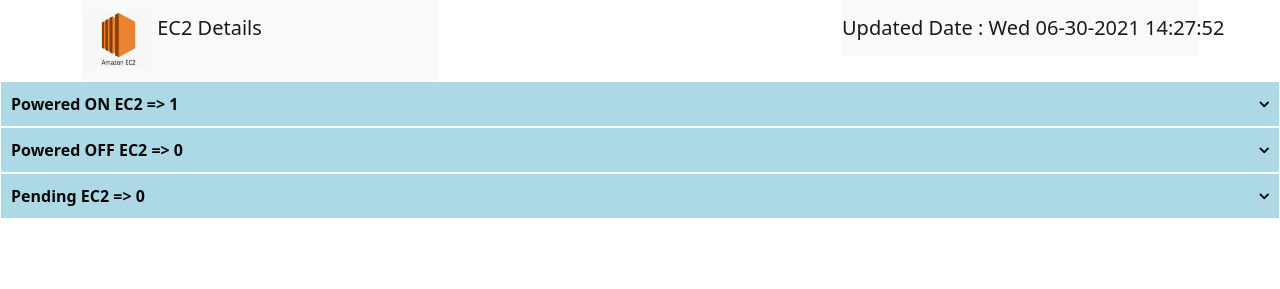
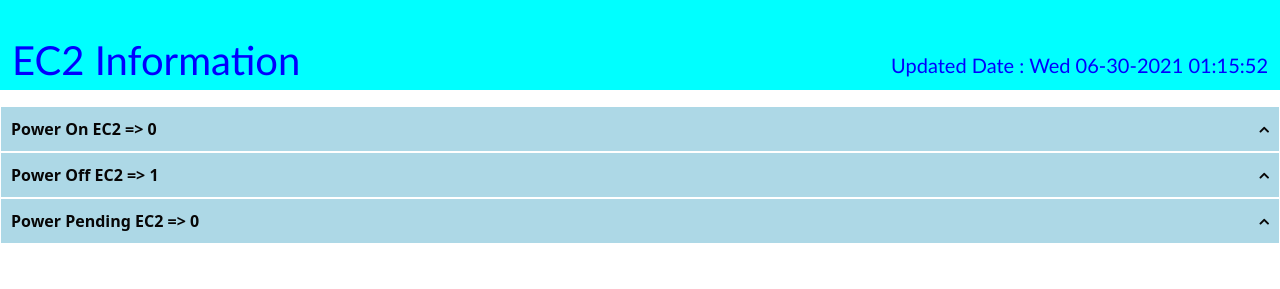
Before and after one commit to kujalk/React_EC2_App, a React app in the folder ec2-details/: page / in a window 1280 px wide. Built offline with nearby package versions, Linux system fonts and the light colour scheme.

Commit message:
Removed additional components and attached a single component with modifications to inline style sheets

```diff
--- a/ec2-details/public/data.json
+++ b/ec2-details/public/data.json
@@ -1,12 +1,12 @@
 {
-    "Date": "Wed 06-30-2021 14:27:52",
+    "Date": "Wed 06-30-2021 01:15:52",
     "Details": [
         {
             "Region": "ap-southeast-1",
             "ID": "i-0d5d52e9997a30d46",
             "Size": "t2.micro",
             "AZ": "ap-southeast-1a",
-            "State": "On"
+            "State": "Off"
         }
     ]
 }
--- a/ec2-details/public/index.html
+++ b/ec2-details/public/index.html
@@ -31,40 +31,10 @@
   <!-- As a link -->
   <!-- Image and text -->
 
-  <div class="container">
-    <div class="row row-cols-3">
-        <div class="col" class="text-left">
-            <nav class="navbar navbar-light bg-light">
-            <a class="navbar-brand" href="#" id="Nav">
-              <img src="./ec2.png" width="70" height="55" class="d-inline-block align-top" alt="">
-              EC2 Details
-            </a>
-          </nav>
-        </div>
-        <div class="col"></div>
-        <div class="col" >
-            <nav class="navbar navbar-light bg-light" id="nav">
-            </nav>
-        </div>
-    </div>
-  </div>
+  <body>
+      <noscript>You need to enable JavaScript to run this app.</noscript>
 
+    <div id="EC2"></div>
 
-
-  <body>
-    <noscript>You need to enable JavaScript to run this app.</noscript>
-    <div id="EC2On"></div>
-    <div id="EC2Off"></div>
-    <div id="EC2Pending"></div>
-    <!--
-      This HTML file is a template.
-      If you open it directly in the browser, you will see an empty page.
-
-      You can add webfonts, meta tags, or analytics to this file.
-      The build step will place the bundled scripts into the <body> tag.
-
-      To begin the development, run `npm start` or `yarn start`.
-      To create a production bundle, use `npm run build` or `yarn build`.
-    -->
   </body>
 </html>
--- /dev/null
+++ b/ec2-details/src/components/EC2Status.jsx
@@ -0,0 +1,110 @@
+import React, { Component } from 'react';
+import 'bootstrap/dist/css/bootstrap.min.css';
+import Collapsible from 'react-collapsible';
+import '../css/EC2.css';
+
+class EC2View extends Component {
+    state = {
+        createdDate: "",
+        details: [],
+        all_states : ["On","Off","Pending"]
+     }
+
+     fetchData()
+     {
+         fetch("./data.json")
+         .then(response => response.json())
+         .then(data => {
+                this.setState({details:data.Details});
+                this.setState({createdDate:data.Date});
+            })
+         .catch(error => console.log(error));
+     }
+
+     componentDidMount()
+     {
+         this.fetchData()
+         setInterval(()=> this.fetchData(), 120000);
+     }
+
+    countEC2(ec2_state)
+    {
+        let count = 0
+        this.state.details.map(x => x.State===ec2_state ? count++:null)
+        return count
+    }
+
+    getBorderColor(ec2_state)
+    {
+        switch(ec2_state)
+        {
+            case "On":
+                return "success";
+            case "Off":
+                return "danger";
+            case "Pending":
+                return "warning"
+            default:
+                return "warning"
+        }
+    }
+
+    renderDetails(ec2_state)
+    {
+        return(
+
+            <React.Fragment>
+
+                <div className="container-fluid" style={{height: '90px', backgroundColor:'cyan'}}>
+                    <div className="row">
+                        <div className="col">
+                            <p style={{color: 'blue',fontSize: '40px',textAlign: 'left',paddingTop: '30px',fontFamily: "'Gill Sans', 'Gill Sans MT', Calibri, 'Trebuchet MS', 'sans-serif'"}}>EC2 Information</p>
+                        </div >
+                        <div className="col">
+                            <p style={{color: 'blue',fontSize: '20px',textAlign: 'right',paddingTop: '50px',fontFamily: "'Gill Sans', 'Gill Sans MT', Calibri, 'Trebuchet MS', 'sans-serif'"}}>Updated Date : {this.state.createdDate}</p>
+                        </div >
+                    </div>
+                </div>
+                    <p></p>
+
+                    {this.state.all_states.map(ec2_state =>
+                    <Collapsible trigger={"Power " + ec2_state + " EC2 => "+ this.countEC2(ec2_state)} >
+
+                        <table className="table table-bordered">
+                            <thead key="{ec2_state}-thead">
+                                <tr className={"table-" + this.getBorderColor(ec2_state)}>
+                                <th>Region</th>
+                                <th>Availability Zone</th>
+                                <th>Instance ID</th>
+                                <th>Size</th>
+                                <th>State</th>
+                                </tr>
+                            </thead>
+                            <tbody>
+                            {this.state.details.map(x => x.State ===ec2_state ?
+                                <tr className={"bg-" + this.getBorderColor(ec2_state)}>
+                                    <td>{x.Region}</td>
+                                    <td>{x.AZ}</td>
+                                    <td>{x.ID}</td>
+                                    <td>{x.Size}</td>
+                                    <td>{x.State}</td>
+                                </tr>
+                                :null
+                                )}
+                            </tbody>
+                        </table>
+                        </Collapsible>
+            )}
+            </React.Fragment>
+
+        );
+    }
+
+    render() {
+        return (
+        this.renderDetails()
+         );
+    }
+}
+
+export default EC2View;
--- a/ec2-details/src/components/loadNavBar.jsx
+++ /dev/null
@@ -1,39 +0,0 @@
-import React, { Component } from 'react';
-import Collapsible from 'react-collapsible';
-
-class UpdateEC2 extends Component {
-    state = {
-        createdDate: ""
-     }
-
-    fetchData()
-    {
-        // Fetch Function
-        fetch("./data.json")
-        .then(response => response.json())
-        .then(data => this.setState({createdDate:data.Date}))
-        .catch(error => console.log(error));
-    }
-
-    // Fetch Function
-    componentDidMount()
-    {
-        console.log("Hello")
-        this.fetchData()
-        setInterval(()=> this.fetchData(), 120000);
-    }
-
-    render() {
-        //this.getData()
-        return (
-            <React.Fragment>
-                <a class="navbar-brand" href="#">
-                    Updated Date : {this.state.createdDate}
-                </a>
-            </React.Fragment>
-
-         );
-    }
-}
-
-export default UpdateEC2;
--- a/ec2-details/src/components/loadPendingVMs.jsx
+++ /dev/null
@@ -1,82 +0,0 @@
-import React, { Component } from 'react';
-import 'bootstrap/dist/css/bootstrap.min.css';
-import Collapsible from 'react-collapsible';
-import '../css/EC2.css';
-
-class EC2PendingView extends Component {
-    state = {
-        createdDate: "",
-        details: []
-     }
-
-     fetchData()
-     {
-         // Fetch Function
-         fetch("./data.json")
-         .then(response => response.json())
-         .then(data => this.setState({details:data.Details}))
-         .catch(error => console.log(error));
-     }
-
-     // Fetch Function
-     componentDidMount()
-     {
-        this.fetchData()
-         setInterval(()=> this.fetchData(), 120000);
-     }
-
-    countEC2()
-    {
-        let count = 0
-        this.state.details.map(x => x.State==='Pending' ? count++:null)
-        return count
-    }
-
-    renderDetails()
-    {
-        //this.getData()
-        return(
-            <React.Fragment>
-
-                <Collapsible trigger={"Pending EC2 => "+ this.countEC2()} >
-
-                    <table class="table table-bordered">
-                        <thead>
-                            <tr class="table-warning">
-                            <th>Region</th>
-                            <th>Availability Zone</th>
-                            <th>Instance ID</th>
-                            <th>Size</th>
-                            <th>State</th>
-                            </tr>
-                        </thead>
-                        <tbody>
-                        {this.state.details.map(x => x.State ==='Pending' ?
-                            <tr class="bg-warning">
-                                <td>{x.Region}</td>
-                                <td>{x.AZ}</td>
-                                <td>{x.ID}</td>
-                                <td>{x.Size}</td>
-                                <td>{x.State}</td>
-                            </tr>
-                            :null
-                            )}
-                        </tbody>
-                    </table>
-                    </Collapsible>
-
-            </React.Fragment>
-
-        );
-    }
-
-    render() {
-
-        return (
-        this.renderDetails()
-         );
-    }
-}
-
-
-export default EC2PendingView;
--- a/ec2-details/src/components/loadPowerOffVMs.jsx
+++ /dev/null
@@ -1,82 +0,0 @@
-import React, { Component } from 'react';
-import 'bootstrap/dist/css/bootstrap.min.css';
-import Collapsible from 'react-collapsible';
-import '../css/EC2.css';
-
-class EC2OffView extends Component {
-    state = {
-        createdDate: "",
-        details: []
-     }
-
-    fetchData()
-    {
-        // Fetch Function
-        fetch("./data.json")
-        .then(response => response.json())
-        .then(data => this.setState({details:data.Details}))
-        .catch(error => console.log(error));
-    }
-
-    // Fetch Function
-    componentDidMount()
-    {
-        this.fetchData()
-        setInterval(()=> this.fetchData(), 120000);
-    }
-
-    countEC2()
-    {
-        let count = 0
-        this.state.details.map(x => x.State==='Off' ? count++:null)
-        return count
-    }
-
-    renderDetails()
-    {
-        //this.getData()
-        return(
-
-            <React.Fragment>
-
-                <Collapsible trigger={"Powered OFF EC2 => "+ this.countEC2()} >
-
-                    <table class="table table-bordered">
-                        <thead>
-                            <tr class="table-danger">
-                            <th>Region</th>
-                            <th>Availability Zone</th>
-                            <th>Instance ID</th>
-                            <th>Size</th>
-                            <th>State</th>
-                            </tr>
-                        </thead>
-                        <tbody>
-                            {this.state.details.map(x => x.State ==='Off' ?
-                            <tr class="bg-danger">
-                                <td>{x.Region}</td>
-                                <td>{x.AZ}</td>
-                                <td>{x.ID}</td>
-                                <td>{x.Size}</td>
-                                <td>{x.State}</td>
-                            </tr>
-                            :null
-                            )}
-                        </tbody>
-                    </table>
-                    </Collapsible>
-
-            </React.Fragment>
-
-        );
-    }
-
-    render() {
-
-        return (
-        this.renderDetails()
-         );
-    }
-}
-
-export default EC2OffView;
--- a/ec2-details/src/components/loadPowerOnVMs.jsx
+++ /dev/null
@@ -1,82 +0,0 @@
-import React, { Component } from 'react';
-import 'bootstrap/dist/css/bootstrap.min.css';
-import Collapsible from 'react-collapsible';
-import '../css/EC2.css';
-
-class EC2OnView extends Component {
-    state = {
-        createdDate: "",
-        details: []
-     }
-
-     fetchData()
-     {
-         // Fetch Function
-         fetch("./data.json")
-         .then(response => response.json())
-         .then(data => this.setState({details:data.Details}))
-         .catch(error => console.log(error));
-     }
-
-     // Fetch Function
-     componentDidMount()
-     {
-          this.fetchData()
-         setInterval(()=> this.fetchData(), 120000);
-     }
-
-    countEC2()
-    {
-        let count = 0
-        this.state.details.map(x => x.State==='On' ? count++:null)
-        return count
-    }
-
-    renderDetails()
-    {
-        //this.getData()
-        return(
-
-            <React.Fragment>
-
-                <Collapsible trigger={"Powered ON EC2 => "+ this.countEC2()} >
-
-                    <table class="table table-bordered">
-                        <thead>
-                            <tr class="table-success">
-                            <th>Region</th>
-                            <th>Availability Zone</th>
-                            <th>Instance ID</th>
-                            <th>Size</th>
-                            <th>State</th>
-                            </tr>
-                        </thead>
-                        <tbody>
-                        {this.state.details.map(x => x.State ==='On' ?
-                            <tr class="bg-success">
-                                <td>{x.Region}</td>
-                                <td>{x.AZ}</td>
-                                <td>{x.ID}</td>
-                                <td>{x.Size}</td>
-                                <td>{x.State}</td>
-                            </tr>
-                            :null
-                            )}
-                        </tbody>
-                    </table>
-                    </Collapsible>
-
-            </React.Fragment>
-
-        );
-    }
-
-    render() {
-        return (
-        this.renderDetails()
-         );
-    }
-}
-
-
-export default EC2OnView;
--- a/ec2-details/src/css/EC2.css
+++ b/ec2-details/src/css/EC2.css
@@ -12,7 +12,7 @@
 
 .Collapsible__trigger:after {
       font-family: 'FontAwesome';
-      content: '\f107';
+      content: '\f106';
       position: absolute;
       right: 10px;
       top: 10px;
```
Also changed, not shown: ec2-details/src/index.js (+2 -8 lines), Images/Webpage.PNG (added), ReadMe.txt, ec2-details/public/manifest.json, 2 other files.
